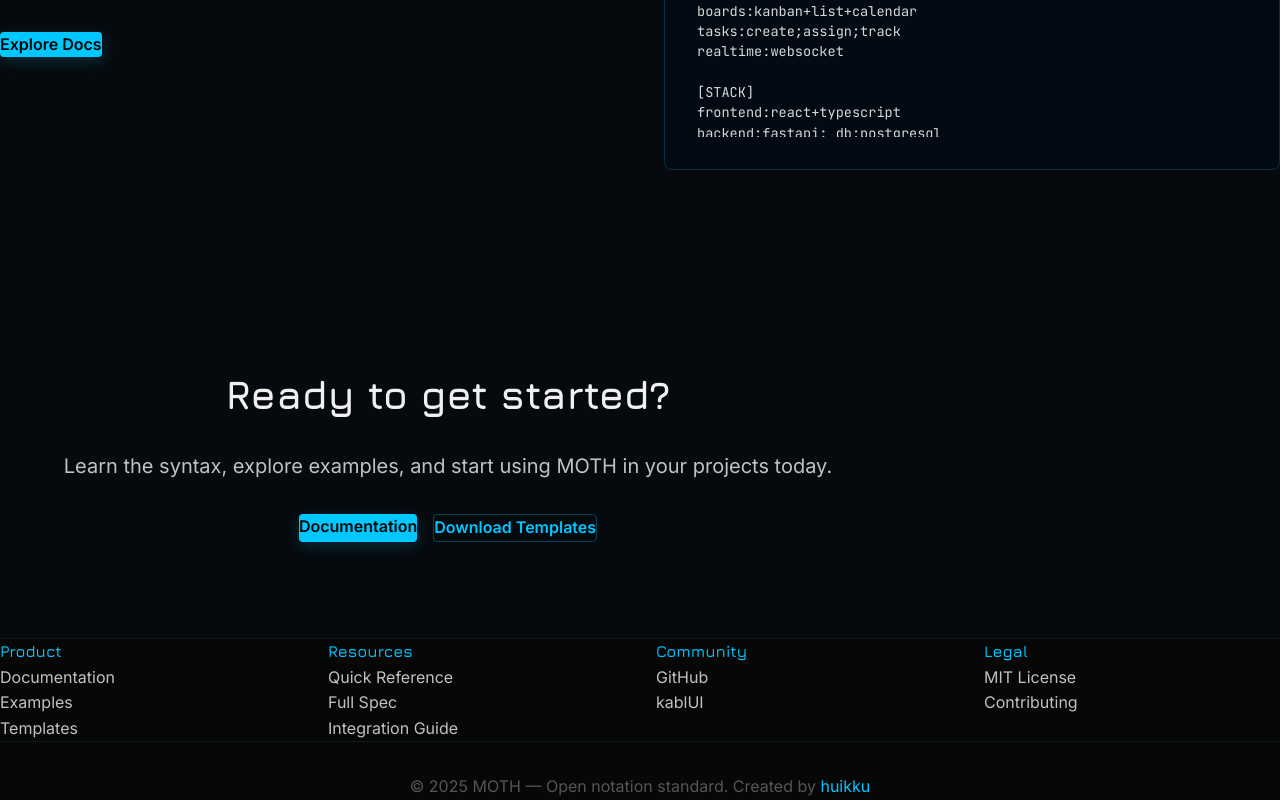
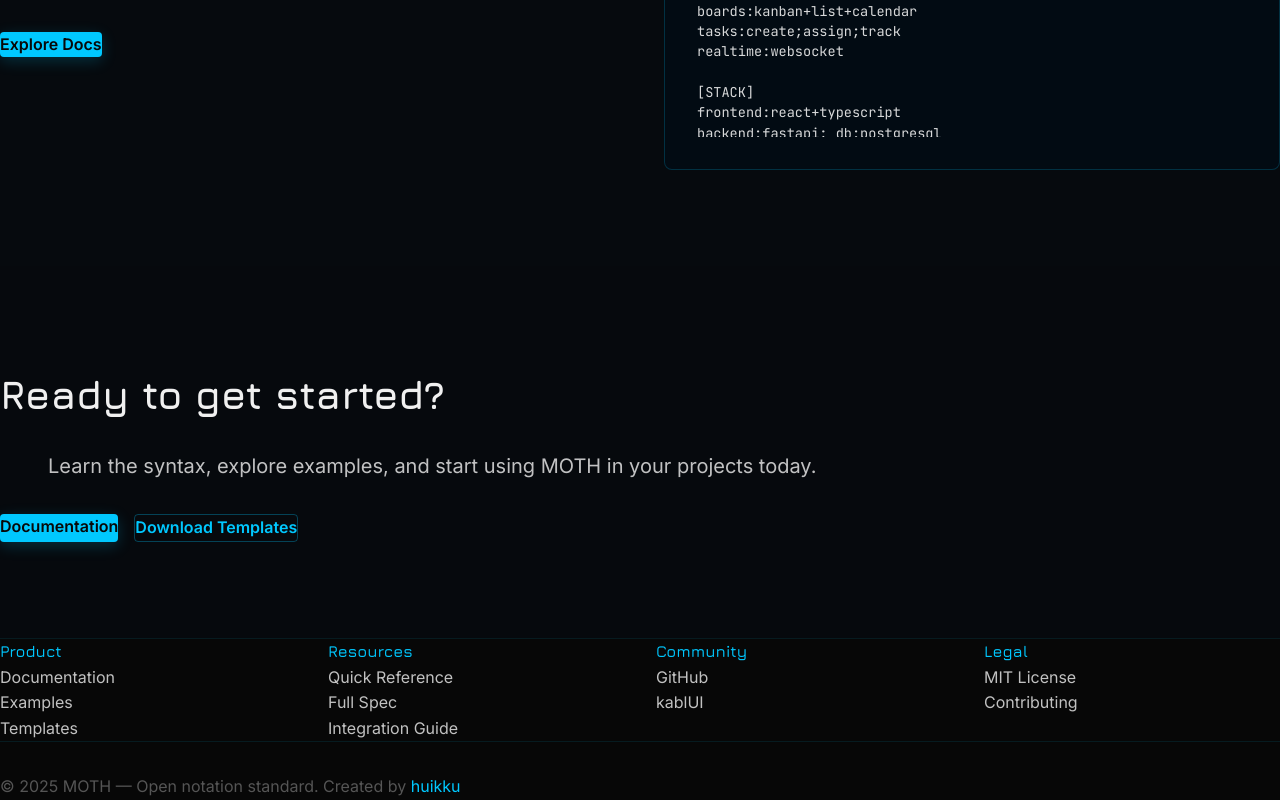
Before and after one commit to huikku/moth, a Next.js app in the folder website/: page / in a window 1280 px wide. Shown: the part 1025-1825 px from the top of the page. Built offline with nearby package versions, Linux system fonts and the light colour scheme.

Commit message:
Left-align CTA and footer; ensure left-justified layout to match alienrobot.com

```diff
--- a/website/app/page.tsx
+++ b/website/app/page.tsx
@@ -182,7 +182,7 @@
       </section>
 
       {/* CTA Section */}
-      <section style={{ backgroundColor: 'rgba(0, 12, 24, 0.3)', paddingTop: '6rem', paddingBottom: '6rem' }} className="px-4 text-center">
+      <section style={{ backgroundColor: 'rgba(0, 12, 24, 0.3)', paddingTop: '6rem', paddingBottom: '6rem' }} className="px-4">
         <div className="max-w-4xl mx-auto">
           <h2 style={{ fontSize: '2.5rem', fontWeight: 700, color: '#f0f0f0', marginBottom: '1.5rem', fontFamily: "'Jura', sans-serif" }}>
             Ready to get started?
@@ -190,7 +190,7 @@
           <p style={{ fontSize: '1.25rem', color: '#f0f0f0', opacity: 0.8, marginBottom: '2rem', maxWidth: '800px', margin: '0 auto 2rem' }}>
             Learn the syntax, explore examples, and start using MOTH in your projects today.
           </p>
-          <div className="flex gap-4 justify-center">
+          <div className="flex gap-4 justify-start">
             <Link href="/docs" style={{ backgroundColor: '#00c8ff', color: '#080808', boxShadow: '0 4px 15px rgba(0, 200, 255, 0.2)' }} className="px-8 py-3 rounded font-semibold hover:opacity-90 transition inline-block">
               Documentation
             </Link>
@@ -236,7 +236,7 @@
               </ul>
             </div>
           </div>
-          <div className="text-center" style={{ color: '#555555', borderTopColor: 'rgba(0, 200, 255, 0.1)', borderTopWidth: '1px', paddingTop: '2rem' }}>
+          <div style={{ color: '#555555', borderTopColor: 'rgba(0, 200, 255, 0.1)', borderTopWidth: '1px', paddingTop: '2rem' }}>
             <p>© 2025 MOTH — Open notation standard. Created by <a href="https://alienrobot.com" target="_blank" rel="noopener noreferrer" style={{ color: '#00c8ff' }}>huikku</a></p>
           </div>
         </div>
```
